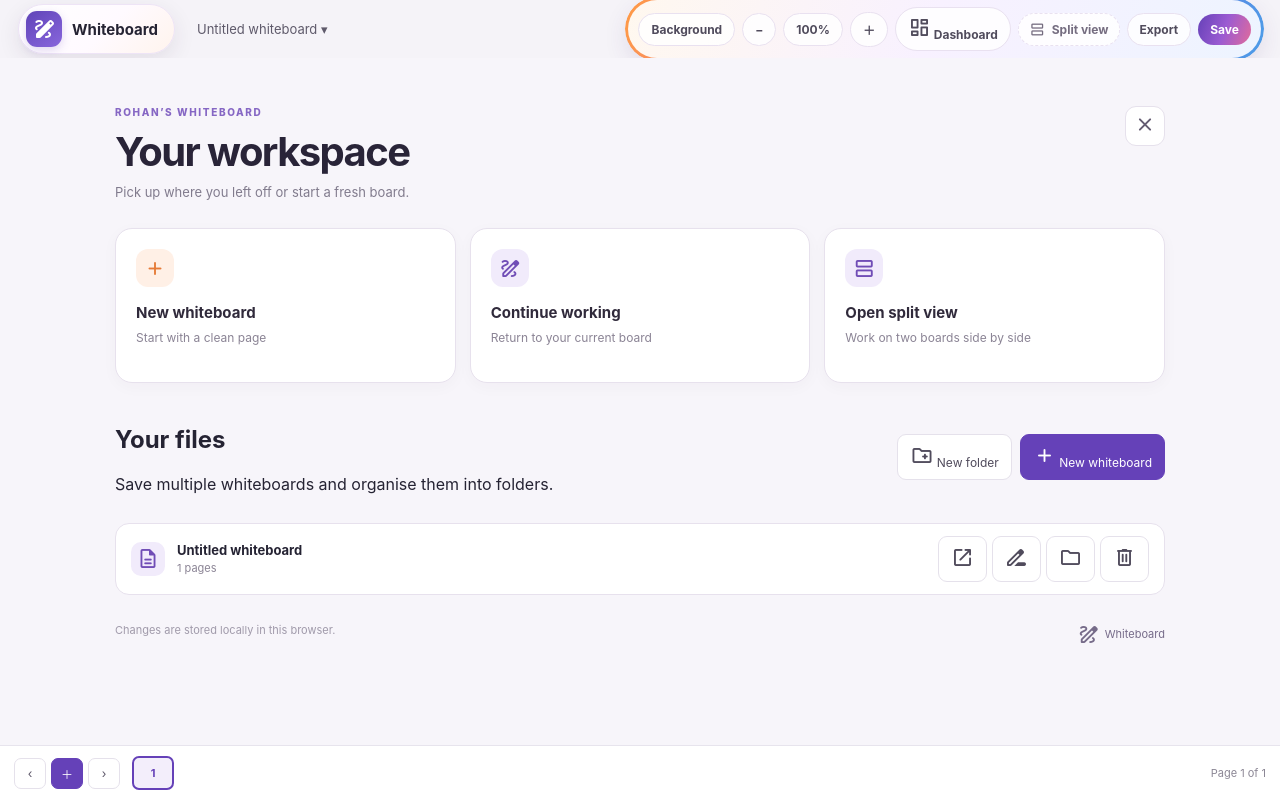
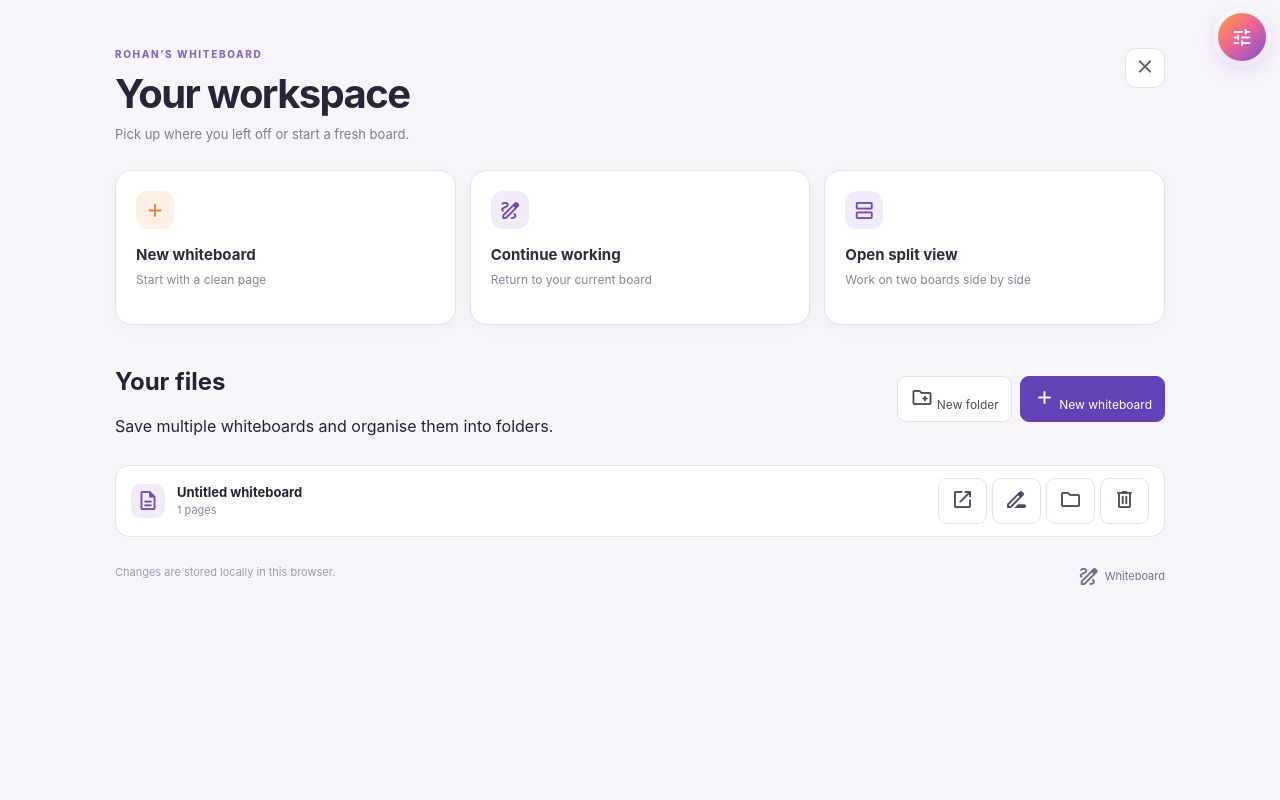
Before and after one commit to Rohansweb-codexamples/Whiteboard, a plain HTML site: page index.html in a window 1280 px wide. Drawn offline with nearby package versions, Linux system fonts and the light colour scheme.

Commit message:
Replace header with draggable floating gradient control orb and full whiteboard canvas

```diff
--- a/index.html
+++ b/index.html
@@ -161,21 +161,49 @@ header{background:transparent;border-bottom:0;padding:8px 18px;gap:12px}
  .header-tools .headbtn{padding:6px 7px;font-size:10px}
 }
 
+
+/* Full-canvas whiteboard with a single draggable radial control dock */
+html,body,#app{background:#fff}
+#app{position:relative}
+#workspace{position:absolute;inset:0;padding:0!important;margin:0!important;gap:0!important;background:#fff}
+.pane{border:0!important;border-radius:0!important}
+#pane-right{border-left:2px dotted #d7d1df!important}
+#workspace.is-split{padding:0!important}
+#workspace.is-split::after{display:none}
+header{display:none!important}
+.bottom{position:fixed;z-index:25;left:50%;bottom:9px;transform:translateX(-50%);width:max-content;max-width:calc(100vw - 24px);height:44px;padding:4px 9px;border:1px solid #e9e4ef;border-radius:16px;background:#ffffffdf;backdrop-filter:blur(14px);box-shadow:0 5px 22px #2c21421c;gap:7px}
+.pagebtn{height:30px;min-width:30px}.pagechip{height:31px;min-width:36px}
+.control-dock{position:fixed;z-index:230;top:13px;right:14px;display:flex;align-items:flex-start;justify-content:flex-end;touch-action:none}
+.dock-orb{width:48px;height:48px;flex:none;border:0;border-radius:50%;display:grid;place-items:center;color:white;background:linear-gradient(135deg,#ff9d42 0%,#ed6395 48%,#7552d5 100%);box-shadow:0 5px 20px #9b5bd64a,0 0 0 5px #ffffffc9;cursor:grab;touch-action:none;user-select:none}
+.dock-orb:active{cursor:grabbing}.dock-orb .mi{font-size:23px}
+.dock-panel{position:absolute;top:0;right:0;display:none;min-width:250px;padding:60px 12px 12px;border:1px solid #eadff2;border-radius:25px;background:linear-gradient(145deg,#fff9f1f5,#fbf5fff5 55%,#f1f8fff5);box-shadow:0 12px 38px #30213d2b;backdrop-filter:blur(18px);gap:7px;flex-direction:column;transform-origin:top right;animation:dock-pop .18s ease-out}
+.control-dock.open .dock-panel{display:flex}
+.control-dock.open .dock-orb{position:relative;z-index:2}
+@keyframes dock-pop{from{opacity:0;transform:scale(.82)}to{opacity:1;transform:scale(1)}}
+.dock-panel .headbtn{width:100%;min-height:39px;display:flex;align-items:center;justify-content:center;gap:8px;border-radius:13px;background:#ffffffdc;font-size:12px}
+.dock-panel .headbtn .mi{font-size:18px}
+.dock-panel .dock-name{width:100%;padding:8px 10px;border:0;border-radius:10px;background:transparent;text-align:left;font-weight:750;color:#3c3448}
+.dock-zoom{display:flex;gap:6px}.dock-zoom .headbtn{flex:1}
+#backgroundMenu{position:fixed;z-index:260}
+.dashboard{inset:0!important}
+@media(max-width:650px){.control-dock{top:9px;right:9px}.dock-orb{width:44px;height:44px}.dock-panel{min-width:230px}.bottom{bottom:7px}.floatbar,.floatbar.right{top:50%;}}
+
 </style>
 </head>
 <body>
 <div id="app">
-<header>
- <div class="brand"><div class="logo" aria-label="Whiteboard"><span class="mi logo-icon">draw</span></div><span>Whiteboard</span></div>
- <button class="project" id="projectName">Untitled board ▾</button>
- <div class="header-tools">
-  <button class="headbtn" id="backgroundBtn">Background</button>
-  <button class="headbtn" id="zoomOut">−</button><button class="headbtn" id="zoomRead">100%</button><button class="headbtn" id="zoomIn">＋</button>
-  <button class="headbtn" id="dashboardBtn"><span class="mi">dashboard</span> Dashboard</button><button class="headbtn view-switch" id="splitBtn" title="Switch to split view"><span class="mi">splitscreen</span> Split view</button>
-  <button class="headbtn" id="exportBtn">Export</button>
-  <button class="headbtn primary" id="saveBtn">Save</button>
+<div class="control-dock" id="controlDock">
+ <button class="dock-orb" id="dockOrb" aria-label="Open whiteboard controls" aria-expanded="false"><span class="mi">tune</span></button>
+ <div class="dock-panel" id="dockPanel" aria-hidden="true">
+  <button class="dock-name" id="projectName">Untitled board ▾</button>
+  <button class="headbtn" id="backgroundBtn"><span class="mi">palette</span> Background</button>
+  <div class="dock-zoom"><button class="headbtn" id="zoomOut">−</button><button class="headbtn" id="zoomRead">100%</button><button class="headbtn" id="zoomIn">＋</button></div>
+  <button class="headbtn" id="dashboardBtn"><span class="mi">dashboard</span> Files</button>
+  <button class="headbtn view-switch" id="splitBtn" title="Switch to split view"><span class="mi">splitscreen</span> Split view</button>
+  <button class="headbtn" id="exportBtn"><span class="mi">ios_share</span> Export</button>
+  <button class="headbtn primary" id="saveBtn"><span class="mi">save</span> Save</button>
  </div>
-</header>
+</div>
 <main id="workspace">
  <section class="pane" id="pane-left"><span class="pane-label">WHITEBOARD 1</span><canvas id="canvas-left"></canvas><div class="ruler-overlay" id="ruler-left"><div class="ruler-grip">••••••</div><div class="ruler-edge" title="Drag along this edge to draw a straight line"></div></div>
   <div class="floatbar" id="bar-left"><div class="grip" data-grip="left">•••</div>
@@ -307,7 +335,7 @@ document.addEventListener('pointerdown',e=>{
  if(!e.target.closest('#backgroundBtn')&&!e.target.closest('#backgroundMenu'))$('backgroundMenu').classList.remove('open');
 });
 document.addEventListener('keydown',e=>{
- if(e.key==='Escape'){closePopups();$('backgroundMenu').classList.remove('open')}
+ if(e.key==='Escape'){closePopups();$('backgroundMenu').classList.remove('open');dock.classList.remove('open');orb.setAttribute('aria-expanded','false')}
 });
 document.querySelectorAll('[data-width]').forEach(i=>i.oninput=()=>{const s=i.dataset.width;page(s).width=+i.value;$('width-'+s).textContent=i.value;save()});
 document.querySelectorAll('[data-erase]').forEach(i=>i.oninput=()=>{const s=i.dataset.erase;page(s).eraser=+i.value;$('erase-'+s).textContent=i.value;save()});
@@ -352,6 +380,15 @@ function setupRuler(s){
 }
 sides.forEach(setupRuler);
 $('splitBtn').onclick=()=>setSplit(!split);
+
+const dock=$('controlDock'),orb=$('dockOrb'),dockPanel=$('dockPanel');
+let dockDrag=null,dockMoved=false;
+orb.addEventListener('pointerdown',e=>{const r=dock.getBoundingClientRect();dockDrag={id:e.pointerId,dx:e.clientX-r.left,dy:e.clientY-r.top,x:e.clientX,y:e.clientY};dockMoved=false;orb.setPointerCapture(e.pointerId);e.preventDefault()});
+orb.addEventListener('pointermove',e=>{if(!dockDrag||dockDrag.id!==e.pointerId)return;const dx=e.clientX-dockDrag.x,dy=e.clientY-dockDrag.y;if(Math.abs(dx)+Math.abs(dy)>5)dockMoved=true;if(dockMoved){const x=Math.max(4,Math.min(innerWidth-dock.offsetWidth-4,e.clientX-dockDrag.dx));const y=Math.max(4,Math.min(innerHeight-orb.offsetHeight-4,e.clientY-dockDrag.dy));dock.style.left=x+'px';dock.style.top=y+'px';dock.style.right='auto';dock.style.bottom='auto';e.preventDefault()}});
+function releaseDock(e){if(!dockDrag||dockDrag.id!==e.pointerId)return;dockDrag=null;if(!dockMoved){const open=!dock.classList.contains('open');dock.classList.toggle('open',open);orb.setAttribute('aria-expanded',String(open));dockPanel.setAttribute('aria-hidden',String(!open))}}
+['pointerup','pointercancel','lostpointercapture'].forEach(n=>orb.addEventListener(n,releaseDock));
+document.addEventListener('pointerdown',e=>{if(!e.target.closest('#controlDock')){dock.classList.remove('open');orb.setAttribute('aria-expanded','false');dockPanel.setAttribute('aria-hidden','true')}});
+
 function openDashboard(){$('dashboard').hidden=false;$('dashboard').classList.add('is-open');renderLibrary();}
 function closeDashboard(){$('dashboard').hidden=true;$('dashboard').classList.remove('is-open');}
 $('dashboardBtn').onclick=openDashboard;$('dashboardClose').onclick=closeDashboard;$('continueBoard').onclick=closeDashboard;
```
